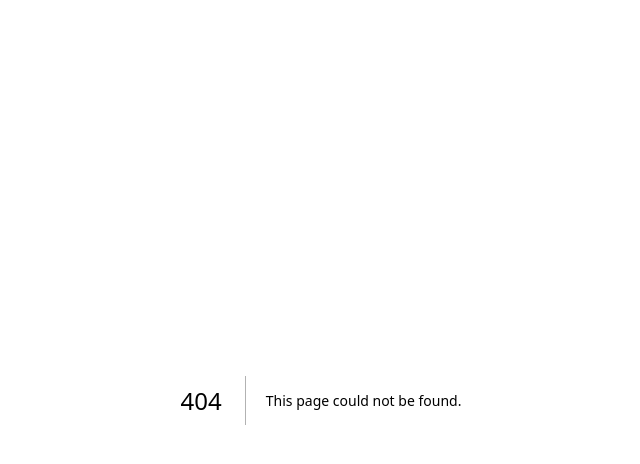
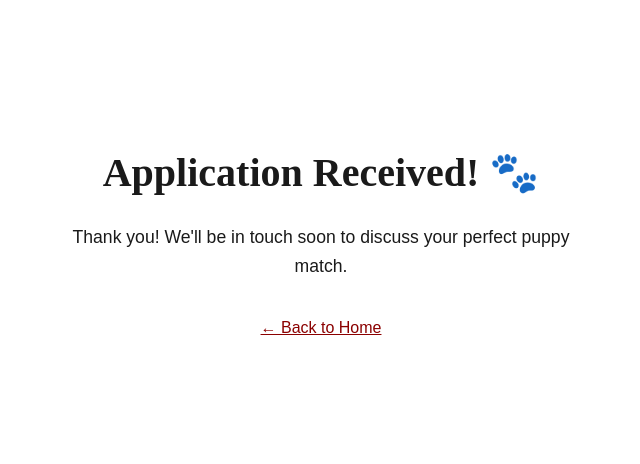
Before and after one commit to eli1130/YarnelleFur-babies-website-tinacms, a Next.js app: page /thank-you in a window 1280 px wide. Before the commit this address had no page. Shown: the top 464 px of the page, without its empty margins (319-959 px from the left). Built offline with nearby package versions, Linux system fonts and the light colour scheme.

Commit message:
Create thank-you.js

```diff
--- /dev/null
+++ b/pages/thank-you.js
@@ -0,0 +1,32 @@
+import Head from 'next/head';
+import Link from 'next/link';
+
+export default function ThankYou() {
+  return (
+    <>
+      <Head>
+        <title>Thank You | Yarnelle Fur-Babies</title>
+        <meta name="robots" content="noindex" />
+      </Head>
+      <div style={{
+        minHeight: '60vh',
+        display: 'flex',
+        flexDirection: 'column',
+        alignItems: 'center',
+        justifyContent: 'center',
+        textAlign: 'center',
+        padding: '4rem 2rem'
+      }}>
+        <h1 style={{ fontFamily: 'Cormorant Garamond, serif', fontSize: '2.5rem', marginBottom: '1rem' }}>
+          Application Received! 🐾
+        </h1>
+        <p style={{ fontFamily: 'Jost, sans-serif', fontSize: '1.1rem', marginBottom: '2rem', maxWidth: '500px' }}>
+          Thank you! We'll be in touch soon to discuss your perfect puppy match.
+        </p>
+        <Link href="/" style={{ color: '#8B0000', fontFamily: 'Jost, sans-serif' }}>
+          ← Back to Home
+        </Link>
+      </div>
+    </>
+  );
+}
```
